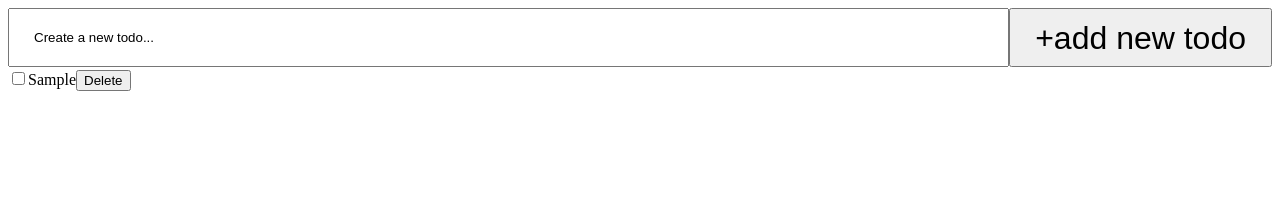
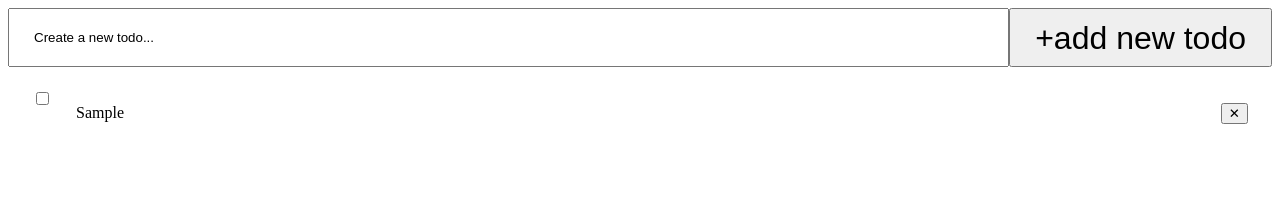
Before and after one commit to Nikimad/todo-ts, a React (Vite) app: page / in a window 1280 px wide. Both pictures are taken after typing "Sample" into the empty fields and a click on the button "Add todo button". Shown: the top 207 px of the page. Built offline with nearby package versions, Linux system fonts and the light colour scheme.

Commit message:
Change src/components/Item: add styles, refactor layout

```diff
--- /dev/null
+++ b/src/components/Item/Item.css
@@ -0,0 +1,74 @@
+.item {
+  display: grid;
+  grid-template-columns: min-content 1fr min-content;
+  align-items: center;
+  gap: 1rem;
+  padding: 1.25rem 1.5rem;
+}
+
+.item:not(:last-child) {
+  border-bottom: 1px solid var(--border-color);
+}
+
+.item__checkbox__box {
+  position: relative;
+  overflow: hidden;
+  display: grid;
+  place-content: center;
+  border-radius: 100%;
+  border: 1px solid var(--border-color);
+  width: 1.75em;
+  height: 1.75em;
+  cursor: pointer;
+  transition: var(--transition);
+}
+
+.item__checkbox__box::before {
+  position: absolute;
+  content: "";
+  width: 100%;
+  height: 100%;
+  background: var(--grad) border-box;
+  background-repeat: no-repeat;
+  background-position: center;
+  opacity: 0;
+  transition: var(--transition);
+}
+
+.item__checkbox__box:hover,
+.item__checkbox:checked + .item__checkbox__box {
+  border: 1px solid transparent;
+}
+
+.item__checkbox__box:hover::before ,
+.item__checkbox:checked + .item__checkbox__box::before {
+    opacity: 1;
+}
+
+.item__checkbox:checked + .item__checkbox__box::after {
+  content: "";
+  width: 5px;
+  height: 8px;
+  border: solid white;
+  border-width: 0 2px 2px 0;
+  -webkit-transform: rotate(35deg);
+  -ms-transform: rotate(35deg);
+  transform: rotate(35deg);
+  display: block;
+}
+
+.item__checkbox:focus-visible + .item__checkbox__box {
+  outline: auto;
+}
+
+.item__textbox {
+  word-break: break-all;
+  white-space: pre-wrap;
+  text-align: left;
+  overflow: hidden;
+}
+
+.item__textbox_line {
+  color: var(--disabled-color);
+  text-decoration: line-through;
+}
--- a/src/components/Item/Item.tsx
+++ b/src/components/Item/Item.tsx
@@ -1,31 +1,34 @@
 import type { FC } from "react";
 import type { TodoType } from "../../models";
+
+import "./Item.css";
 
 interface ItemProps extends TodoType {
   onToggle: () => void;
   onDelete: () => void;
 }
 
-const Item: FC<ItemProps> = ({
-  id,
-  text,
-  completed,
-  onToggle,
-  onDelete,
-}) => {
+const Item: FC<ItemProps> = ({ id, text, completed, onToggle, onDelete }) => {
   return (
-    <li aria-label="todo">
+    <li aria-label="todo" className="item">
+      <label>
         <input
           type="checkbox"
           checked={completed}
           onChange={onToggle}
           aria-label={`toggle-${id}`}
+          name={`toggle-${id}`}
+          className="visually-hidden item__checkbox"
         />
-      <span style={{ textDecoration: completed ? "line-through" : "none" }}>
+        <span className="item__checkbox__box"></span>
+      </label>
+      <span
+        className={`item__textbox${completed ? " item__textbox_line" : ""}`}
+      >
         {text}
       </span>
-      <button onClick={onDelete} aria-label={`delete-${id}`}>
-        Delete
+      <button onClick={onDelete} aria-label={`delete-${id}`} className="button">
+        &#10005;
       </button>
     </li>
   );
```
Lines whose indentation alone changed are shown as unchanged.
